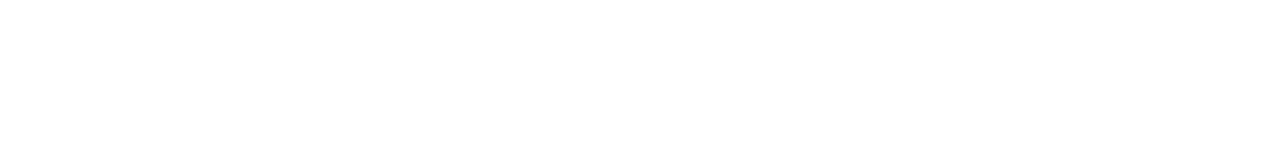
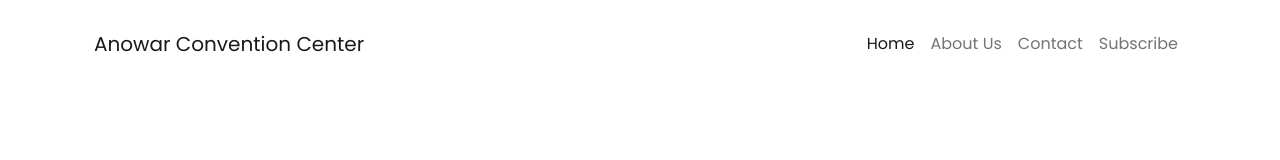
Before and after one commit to azharanowar/convention-center, a plain HTML site: page index.html in a window 1280 px wide. Drawn offline with nearby package versions, Linux system fonts and the light colour scheme.

Commit message:
Bootstrap default font customized by custom google font.

```diff
--- a/assets/css/style.css
+++ b/assets/css/style.css
@@ -0,0 +1,5 @@
+@import url('https://fonts.googleapis.com/css2?family=Poppins:ital,wght@0,400;0,500;0,600;0,700;0,800;1,400;1,500;1,600&display=swap');
+
+:root {
+    --bs-body-font-family: 'Poppins', sans-serif;
+}
--- a/index.html
+++ b/index.html
@@ -5,9 +5,29 @@
     <meta name="viewport" content="width=device-width, initial-scale=1.0">
     <title>Convention Center Bootstrap Landing Page</title>
     <link href="https://cdn.jsdelivr.net/npm/bootstrap@5.2.0/dist/css/bootstrap.min.css" rel="stylesheet" integrity="sha384-gH2yIJqKdNHPEq0n4Mqa/HGKIhSkIHeL5AyhkYV8i59U5AR6csBvApHHNl/vI1Bx" crossorigin="anonymous">
+    <link href="assets/css/style.css" rel="stylesheet" type="text/css">
 </head>
 <body>
-
+<section class="py-3">
+    <div class="container">
+        <nav class="navbar navbar-expand-lg">
+            <div class="container-fluid">
+                <a href="index.html" class="navbar-brand">Anowar Convention Center</a>
+                <button class="navbar-toggler" type="button" data-bs-toggle="collapse" data-bs-target="#mainMenu">
+                    <span class="navbar-toggler-icon"></span>
+                </button>
+                <div class="collapse navbar-collapse justify-content-end" id="mainMenu">
+                    <ul class="navbar-nav">
+                        <li class="nav-item"><a href="index.html" class="nav-link active">Home</a></li>
+                        <li class="nav-item"><a href="#" class="nav-link">About Us</a></li>
+                        <li class="nav-item"><a href="#" class="nav-link">Contact</a></li>
+                        <li class="nav-item"><a href="#" class="nav-link">Subscribe</a></li>
+                    </ul>
+                </div>
+            </div>
+        </nav>
+    </div>
+</section>
 
 <script src="https://cdn.jsdelivr.net/npm/bootstrap@5.2.0/dist/js/bootstrap.bundle.min.js" integrity="sha384-A3rJD856KowSb7dwlZdYEkO39Gagi7vIsF0jrRAoQmDKKtQBHUuLZ9AsSv4jD4Xa" crossorigin="anonymous"></script>
 </body>
```
